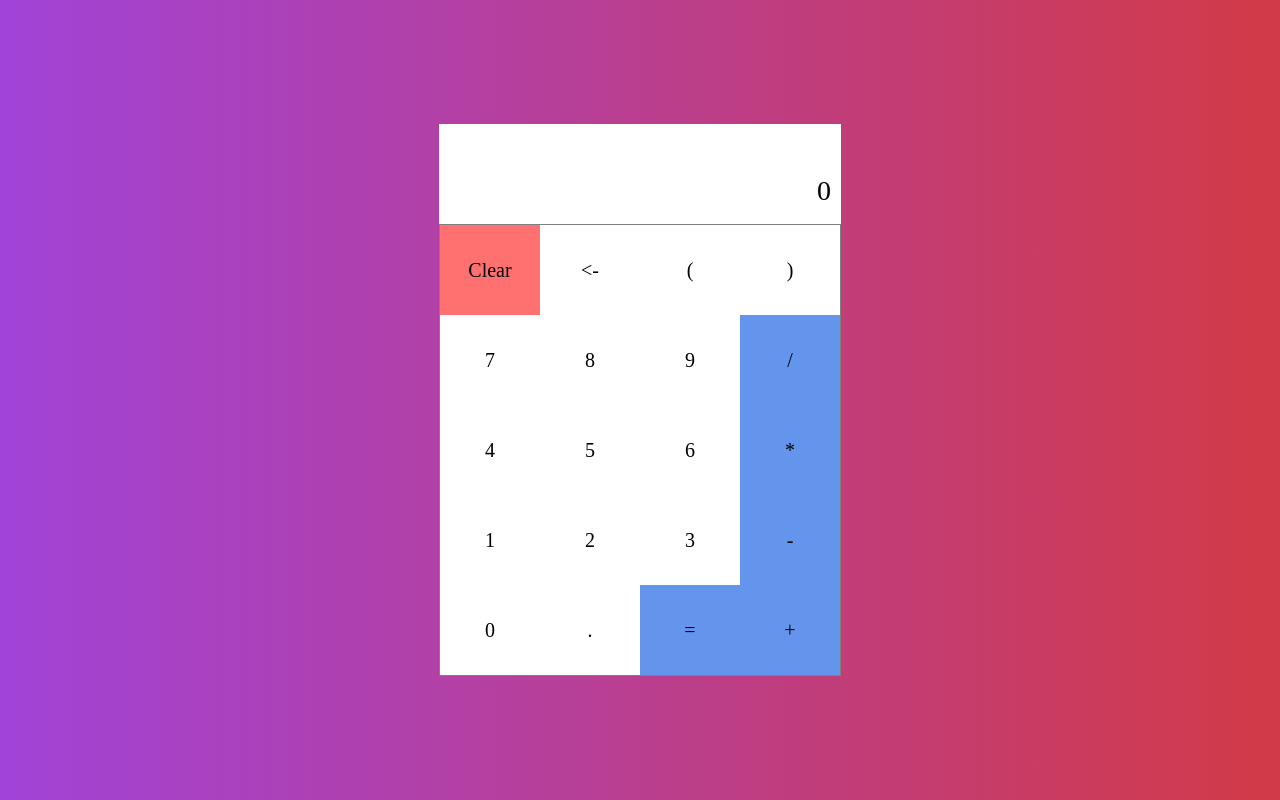
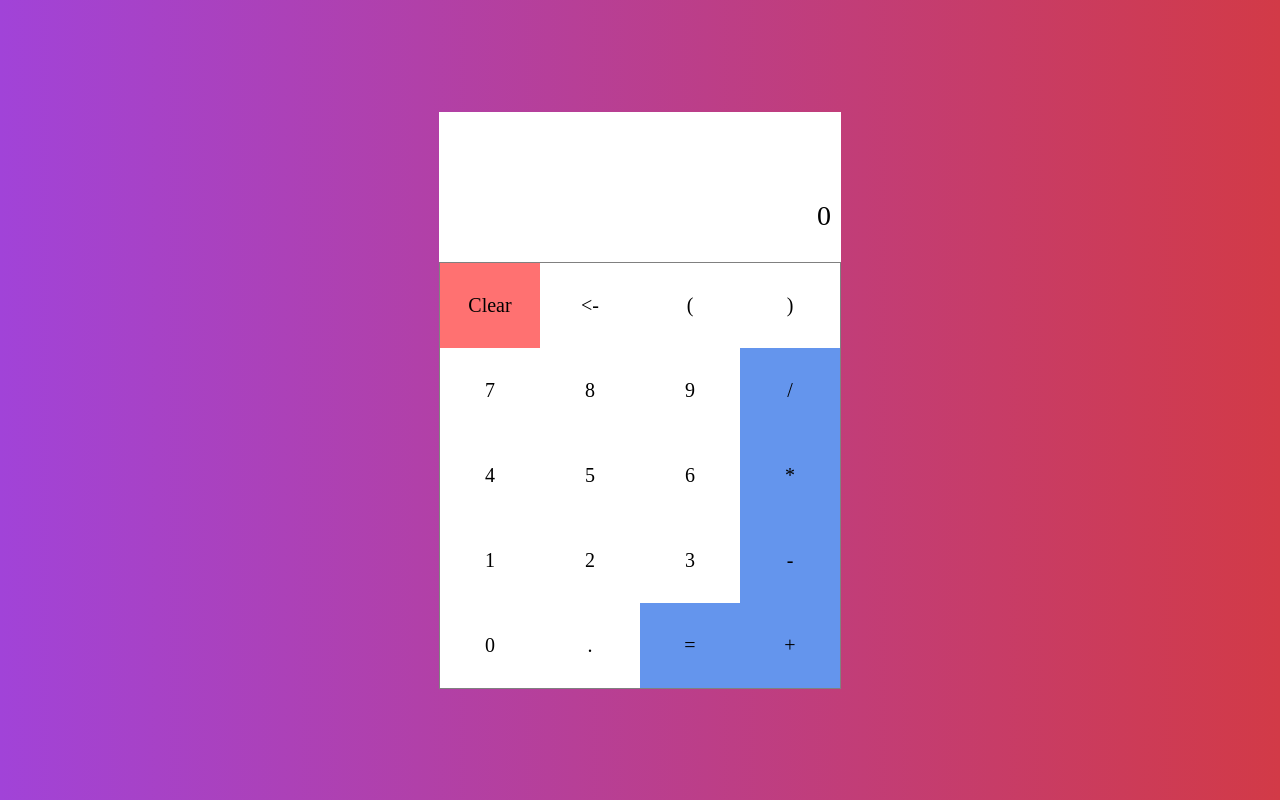
Before and after one commit to Thiagoo-Franca/calculadora, a plain HTML site: page index.html in a window 1280 px wide. Drawn offline with Linux system fonts and the light colour scheme.

Commit message:
Update style.css

```diff
--- a/src/style.css
+++ b/src/style.css
@@ -26,7 +26,7 @@ body {
 }
 
 .display {
-    height: 100px;
+    height: 150px;
     background-color: white;
     display: grid;
     align-items: center;
@@ -46,7 +46,7 @@ body {
 
 .numeros , .operacao , .funcao, .ponto, .parenteses{
     width: 100px;
-    height: 90px;
+    height: 85px;
     display: grid;
     justify-content: center;
     align-items: center;
```
